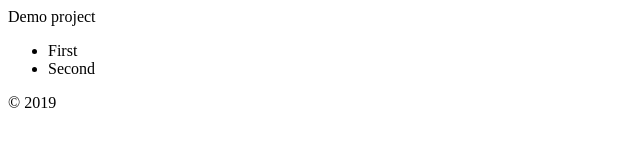
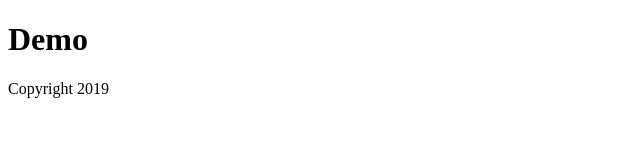
Before and after one commit to Ekolleg/remote-demo, a plain HTML site: page index.html in a window 1280 px wide. Shown: the whole page, without its empty margins (0-640 px from the left). Drawn offline with Linux system fonts and the light colour scheme.

Commit message:
Footer added

```diff
--- a/index.html
+++ b/index.html
@@ -5,14 +5,9 @@
 	<meta name="viewport" content="width=device-width, initial-scale=1.0">
 	<meta http-equiv="X-UA-Compatible" content="ie=edge">
 	<title>Document</title>
-	<link rel="stylesheet" href="somefont.css">
 </head>
 <body>
-	Demo project
-	<ul>
-		<li>First</li>
-		<li>Second</li>
-	</ul>
-	<footer>&copy; 2019</footer>
+<h1>Demo</h1>
+<footer>Copyright 2019</footer>
 </body>
 </html>
```
